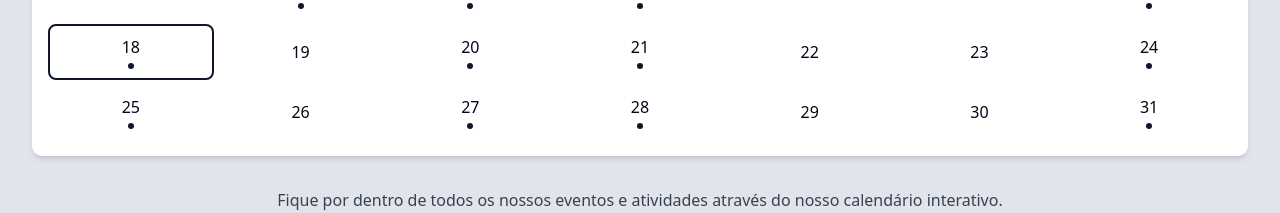
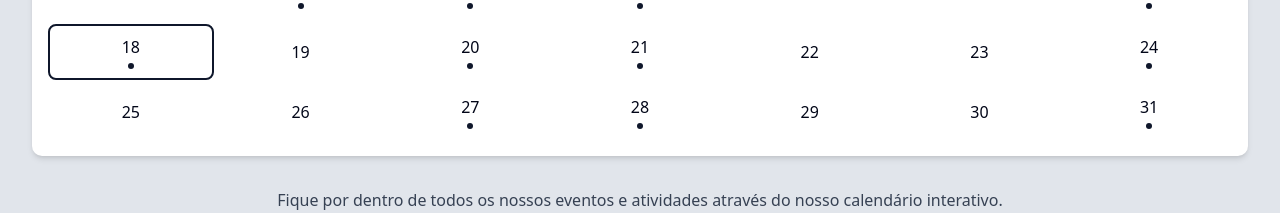
Before and after one commit to Ericsilvaa/ibhj-public-site, a Next.js app: page /programacao in a window 1280 px wide. Shown: the part 1568-1781 px from the top of the page. Built offline with nearby package versions, Linux system fonts and the light colour scheme; a web font is replaced by a local one.

Commit message:
refactor: ajusta eventos e locais da programação

```diff
--- a/constants/events/church-events.ts
+++ b/constants/events/church-events.ts
@@ -57,14 +57,14 @@ export const churchEvents: CalendarEvent[] = [
   ...Array.from({ length: 4 }, (_, i) => {
     const date = new Date(currentYear, currentMonth, (i + 1) * 7 + 6);
     return [
-      {
-        id: `coral-${date.toISOString()}`,
-        title: EVENT_LABELS.CORAL,
-        date: new Date(date.setHours(16, 0, 0, 0)),
-        time: EVENT_TIMES.CORAL,
-        location: EVENT_LOCATIONS.SALA_MUSICA,
-        category: EVENT_CATEGORIES.REGULAR,
-      },
+      // {
+      //   id: `coral-${date.toISOString()}`,
+      //   title: EVENT_LABELS.CORAL,
+      //   date: new Date(date.setHours(16, 0, 0, 0)),
+      //   time: EVENT_TIMES.CORAL,
+      //   location: EVENT_LOCATIONS.SALA_MUSICA,
+      //   category: EVENT_CATEGORIES.REGULAR,
+      // },
       {
         id: `jovens-${date.toISOString()}`,
         title: EVENT_LABELS.JOVENS,
@@ -73,23 +73,23 @@ export const churchEvents: CalendarEvent[] = [
         location: EVENT_LOCATIONS.SALAO_SOCIAL,
         category: EVENT_CATEGORIES.REGULAR,
         description:
-          "Encontro semanal dos jovens com louvor, estudo bíblico e comunhão.",
+          "Encontro dos jovens com louvor, estudo bíblico e comunhão.",
       },
     ];
   }).flat(),
 
   // Especiais
-  {
-    id: "aniversario-igreja",
-    title: EVENT_LABELS.ANIVERSARIO,
-    date: createDate(currentYear, currentMonth, 25),
-    time: EVENT_TIMES.CULTO_MULHERES,
-    location: EVENT_LOCATIONS.TEMPLO,
-    description: "Celebração especial pelos 55 anos da igreja.",
-    category: EVENT_CATEGORIES.ESPECIAL,
-    attendees: 350,
-    url: "/eventos/aniversario-igreja",
-  },
+  // {
+  //   id: "aniversario-igreja",
+  //   title: EVENT_LABELS.ANIVERSARIO,
+  //   date: createDate(currentYear, currentMonth, 25),
+  //   time: EVENT_TIMES.CULTO_MULHERES,
+  //   location: EVENT_LOCATIONS.TEMPLO,
+  //   description: "Celebração especial pelos 55 anos da igreja.",
+  //   category: EVENT_CATEGORIES.ESPECIAL,
+  //   attendees: 350,
+  //   url: "/eventos/aniversario-igreja",
+  // },
   {
     id: "conferencia-familia",
     title: EVENT_LABELS.CONFERENCIA,
@@ -124,17 +124,17 @@ export const churchEvents: CalendarEvent[] = [
     attendees: 80,
     url: "/eventos/retiro-jovens",
   },
-  {
-    id: "culto-mulheres",
-    title: EVENT_LABELS.CULTO_MULHERES,
-    date: createDate(currentYear, currentMonth, 12),
-    time: EVENT_TIMES.CULTO_MULHERES,
-    location: EVENT_LOCATIONS.TEMPLO,
-    description: "Culto especial do ministério de mulheres.",
-    category: EVENT_CATEGORIES.ESPECIAL,
-    attendees: 120,
-    url: "/eventos/culto-mulheres",
-  },
+  // {
+  //   id: "culto-mulheres",
+  //   title: EVENT_LABELS.CULTO_MULHERES,
+  //   date: createDate(currentYear, currentMonth, 12),
+  //   time: EVENT_TIMES.CULTO_MULHERES,
+  //   location: EVENT_LOCATIONS.TEMPLO,
+  //   description: "Culto especial do ministério de mulheres.",
+  //   category: EVENT_CATEGORIES.ESPECIAL,
+  //   attendees: 120,
+  //   url: "/eventos/culto-mulheres",
+  // },
 ];
 
 // Funções auxiliares
--- a/constants/events/events.ts
+++ b/constants/events/events.ts
@@ -6,12 +6,12 @@ export const EVENT_CATEGORIES = {
 } as const;
 
 export const EVENT_LOCATIONS = {
-  TEMPLO: "Templo Principal",
+  TEMPLO: "Templo",
   SALA_MUSICA: "Sala de Música",
   SALAO_SOCIAL: "Salão Social",
   SALAS_EBD: "Salas de EBD",
-  PRACA: "Praça do Henrique Jorge",
-  SITIO_BETEL: "Sítio Betel",
+  PRACA: "Henrique Jorge",
+  SITIO_BETEL: "Sítio KeKa",
 } as const;
 
 export const EVENT_TIMES = {
--- a/lib/event-data.ts
+++ b/lib/event-data.ts
@@ -53,20 +53,20 @@ export const churchEvents: CalendarEvent[] = [
   ...Array.from({ length: 4 }, (_, i) => {
     const date = new Date(currentYear, currentMonth, (i + 1) * 7 + 6); // Sábados do mês atual
     return [
-      {
-        id: `coral-${date.toISOString()}`,
-        title: "Ensaio do Coral",
-        date: new Date(date.setHours(16, 0, 0, 0)),
-        time: "16h00",
-        location: "Sala de Música",
-        category: "Regular",
-      },
+      // {
+      //   id: `coral-${date.toISOString()}`,
+      //   title: "Ensaio do Coral",
+      //   date: new Date(date.setHours(16, 0, 0, 0)),
+      //   time: "16h00",
+      //   location: "Sala de Música",
+      //   category: "Regular",
+      // },
       {
         id: `jovens-${date.toISOString()}`,
         title: "Encontro de Jovens",
         date: new Date(date.setHours(19, 0, 0, 0)),
         time: "19h00",
-        location: "Salão Social",
+        location: "Templo",
         category: "Regular",
         description:
           "Encontro semanal dos jovens com louvor, estudo bíblico e comunhão.",
@@ -75,18 +75,18 @@ export const churchEvents: CalendarEvent[] = [
   }).flat(),
 
   // Eventos especiais
-  {
-    id: "aniversario-igreja",
-    title: "Celebração de Aniversário da Igreja",
-    date: createDate(currentYear, currentMonth, 25),
-    time: "19h00",
-    location: "Templo Principal",
-    description:
-      "Celebração especial pelos 55 anos da Igreja Batista de Henrique Jorge.",
-    category: "Especial",
-    attendees: 350,
-    url: "/eventos/aniversario-igreja",
-  },
+  // {
+  //   id: "aniversario-igreja",
+  //   title: "Celebração de Aniversário da Igreja",
+  //   date: createDate(currentYear, currentMonth, 25),
+  //   time: "19h00",
+  //   location: "Templo Principal",
+  //   description:
+  //     "Celebração especial pelos 55 anos da Igreja Batista de Henrique Jorge.",
+  //   category: "Especial",
+  //   attendees: 350,
+  //   url: "/eventos/aniversario-igreja",
+  // },
   {
     id: "conferencia-familia",
     title: "Conferência de Família",
@@ -118,7 +118,7 @@ export const churchEvents: CalendarEvent[] = [
     endDate: createDate(currentYear, currentMonth, 20),
     time: "07h00",
     location: "Sítio Betel",
-    description: "Retiro anual dos jovens com o tema 'Firmes na Fé'.",
+    description: "Retiro anual dos jovens com o tema 'Inconformados'.",
     category: "Especial",
     attendees: 80,
     url: "/eventos/retiro-jovens",
```
